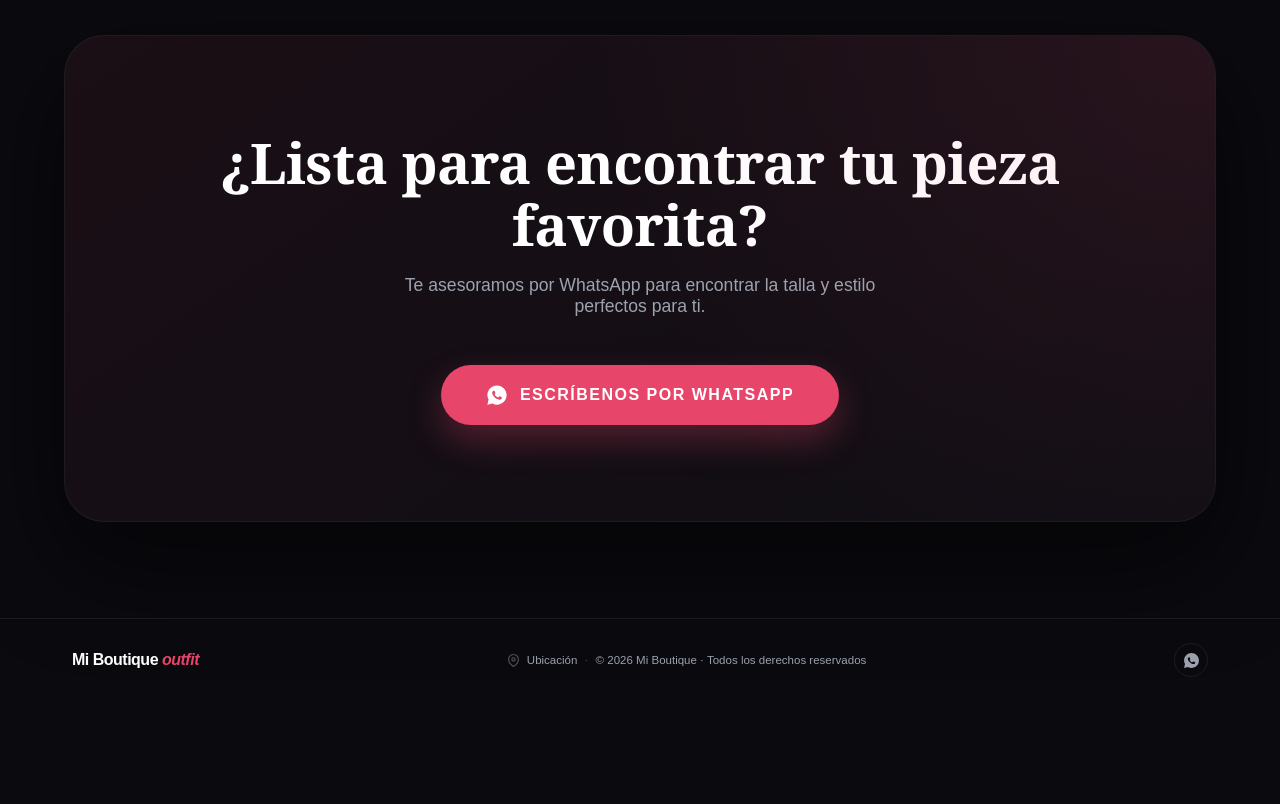
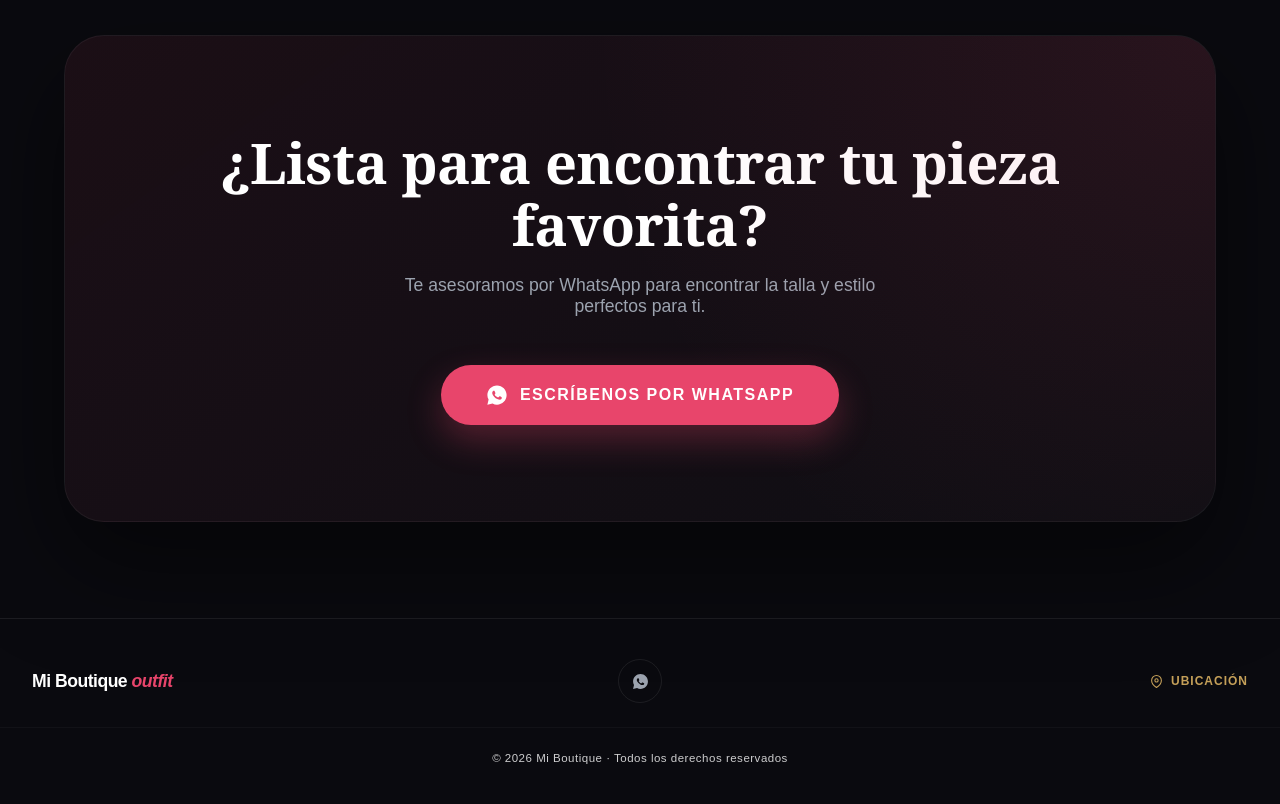
Before and after one commit to negimeza/cmejia, a plain HTML site: page index.html in a window 1280 px wide. Shown: the part 1817-2621 px from the top of the page. Before the commit the page ends 2518 px from the top, so only its background shows below. Drawn offline with nearby package versions, Linux system fonts and the light colour scheme; no server answers.

Commit message:
feat: redesign footer layout and add premium features section with responsive styles

```diff
--- a/css/footer.css
+++ b/css/footer.css
@@ -219,85 +219,109 @@ footer {
 }
 
 .footer-bar {
-  max-width: 1200px;
+  max-width: 1300px;
   margin: 0 auto;
-  padding: 1.5rem 2rem;
+  padding: 2.5rem 2rem 1.5rem; /* Ajustado para dar espacio a la franja legal */
   display: flex;
   align-items: center;
   justify-content: space-between;
-  gap: 1rem;
+}
+
+/* Lados ocupan el mismo espacio para forzar el centro */
+.footer-side {
+  flex: 1;
+  display: flex;
+  align-items: center;
+}
+
+.footer-right {
+  justify-content: flex-end;
 }
 
 /* Logo izquierda */
 .footer-logo {
   font-family: 'Outfit', sans-serif;
-  font-size: 1rem;
+  font-size: 1.1rem;
   font-weight: 800;
-  color: var(--footer-logo-color);
+  color: var(--white);
   text-decoration: none;
   letter-spacing: -0.5px;
-  white-space: nowrap;
-  flex-shrink: 0;
 }
 .footer-logo em {
   font-style: italic;
   color: var(--accent);
 }
 
-/* Centro: ciudad + copyright */
-.footer-center {
-  display: flex;
-  align-items: center;
-  gap: 0.45rem;
-  font-size: 0.72rem;
-  color: var(--text-muted);
-  white-space: nowrap;
-}
-.footer-center svg {
-  opacity: 0.5;
-  flex-shrink: 0;
-}
-.footer-sep {
-  opacity: 0.4;
-}
-
-/* Derecha: íconos */
+/* Centro: Redes Sociales */
 .footer-socials {
   display: flex;
   align-items: center;
-  gap: 0.5rem;
-  flex-shrink: 0;
+  gap: 1.2rem;
 }
 
 .footer-icon-btn {
   display: flex;
   align-items: center;
   justify-content: center;
-  width: 34px;
-  height: 34px;
+  width: 44px;
+  height: 44px;
   border-radius: 50%;
   border: 1px solid var(--border);
   color: var(--text-muted);
   text-decoration: none;
-  transition: color 0.25s, border-color 0.25s, background 0.25s;
+  transition: all 0.3s cubic-bezier(.165,.84,.44,1);
 }
 .footer-icon-btn:hover {
-  color: var(--accent);
+  color: var(--white);
   border-color: var(--accent);
-  background: transparent;
+  background: rgba(232, 69, 107, 0.05);
+  transform: translateY(-3px);
+}
+
+/* Ubicación (Derecha) */
+.footer-location {
+  display: flex;
+  align-items: center;
+  gap: 0.5rem;
+  color: var(--gold);
+  font-size: 0.75rem;
+  font-weight: 700;
+  letter-spacing: 1px;
+  text-transform: uppercase;
+}
+
+/* Franja final de Derechos Reservados */
+.footer-legal {
+  width: 100%;
+  padding: 1.5rem 2rem 2.5rem;
+  text-align: center;
+  border-top: 1px solid rgba(255, 255, 255, 0.03); /* Línea muy tenue */
+}
+
+.footer-legal p {
+  margin: 0;
+  font-size: 0.72rem;
+  color: var(--text-dim);
+  letter-spacing: 0.5px;
+  opacity: 0.8;
 }
 
 /* RESPONSIVE */
-@media (max-width: 600px) {
+@media (max-width: 900px) {
   .footer-bar {
-    height: auto;
-    padding: 1rem 1.5rem;
-    flex-wrap: wrap;
-    justify-content: center;
-    gap: 0.75rem;
+    flex-direction: column;
+    padding: 3rem 1.5rem 1rem;
+    gap: 2rem;
     text-align: center;
   }
-  .footer-center { justify-content: center; }
+  .footer-side {
+    justify-content: center;
+    flex: none;
+  }
+  .footer-legal {
+    padding: 1.5rem 1.5rem 3rem;
+    border-top: none;
+  }
 }
 
 @media (max-width: 950px) {
--- a/index.html
+++ b/index.html
@@ -207,21 +207,12 @@
   <!-- ── FOOTER BARRA SLIM ── -->
   <footer>
     <div class="footer-bar">
-
-      <!-- Izquierda: Logo -->
-      <a href="#" class="footer-logo" id="footer-logo-link"></a>
-
-      <!-- Centro: Ciudad + Copyright -->
-      <div class="footer-center">
-        <svg width="13" height="13" viewBox="0 0 24 24" fill="none" stroke="currentColor" stroke-width="2">
-          <path d="M21 10c0 7-9 13-9 13s-9-6-9-13a9 9 0 0 1 18 0z"/><circle cx="12" cy="10" r="3"/>
-        </svg>
-        <span id="footer-city">Ubicación</span>
-        <span class="footer-sep">·</span>
-        <span id="footer-copy"></span>
+      <!-- 1. Logo (Izquierda) -->
+      <div class="footer-side">
+        <a href="#" class="footer-logo" id="footer-logo-link"></a>
       </div>
 
-      <!-- Derecha: Íconos sociales -->
+      <!-- 2. Redes Sociales (Centro) -->
       <div class="footer-socials">
         <!-- Instagram -->
         <a id="footer-ig-link" href="#" target="_blank" class="footer-icon-btn hidden" title="Instagram">
@@ -237,6 +228,20 @@
         </a>
       </div>
 
+      <!-- 3. Ubicación (Derecha) -->
+      <div class="footer-side footer-right">
+        <div class="footer-location">
+          <svg width="13" height="13" viewBox="0 0 24 24" fill="none" stroke="currentColor" stroke-width="2">
+            <path d="M21 10c0 7-9 13-9 13s-9-6-9-13a9 9 0 0 1 18 0z"/><circle cx="12" cy="10" r="3"/>
+          </svg>
+          <span id="footer-city">UBICACIÓN</span>
+        </div>
+      </div>
+    </div>
+
+    <!-- 4. Derechos Reservados (Apartado solo) -->
+    <div class="footer-legal">
+      <p id="footer-copy">© 2026 Lupe · Todos los derechos reservados</p>
     </div>
   </footer>
 
```
